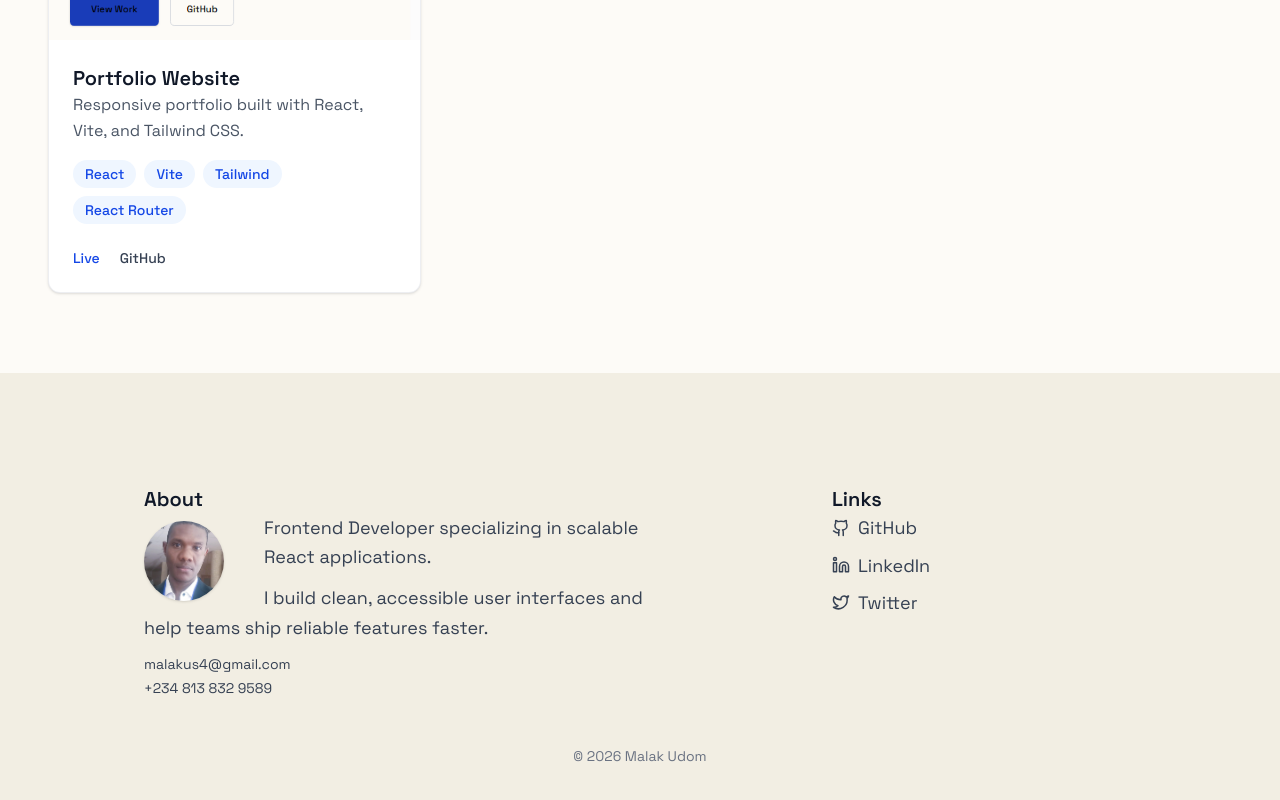
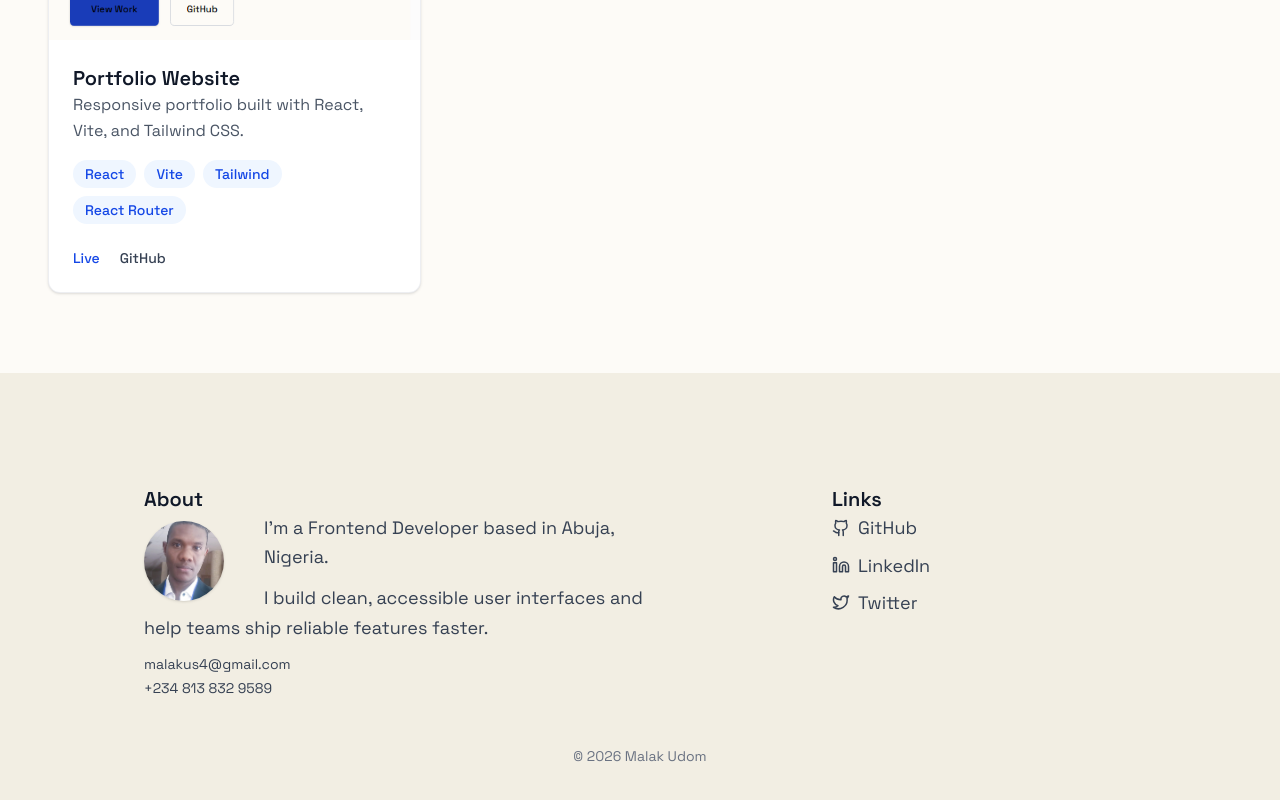
Before and after one commit to malakus4/portfolio-react, a React (Vite) app: page / in a window 1280 px wide. Shown: the part 1588-2388 px from the top of the page. Built offline with nearby package versions, Linux system fonts and the light colour scheme.

Commit message:
style: update FooterAbout text content

```diff
--- a/src/components/footer/FooterAbout.jsx
+++ b/src/components/footer/FooterAbout.jsx
@@ -23,7 +23,7 @@ function FooterAbout() {
 
         <div className="space-y-3">
           <p className="footer-text max-w-lg">
-            Frontend Developer specializing in scalable React applications.
+            I'm a Frontend Developer based in Abuja, Nigeria.
 
           </p>
           <p className="footer-text max-w-lg">I build clean, accessible user interfaces and help teams ship reliable features faster.</p>
```
